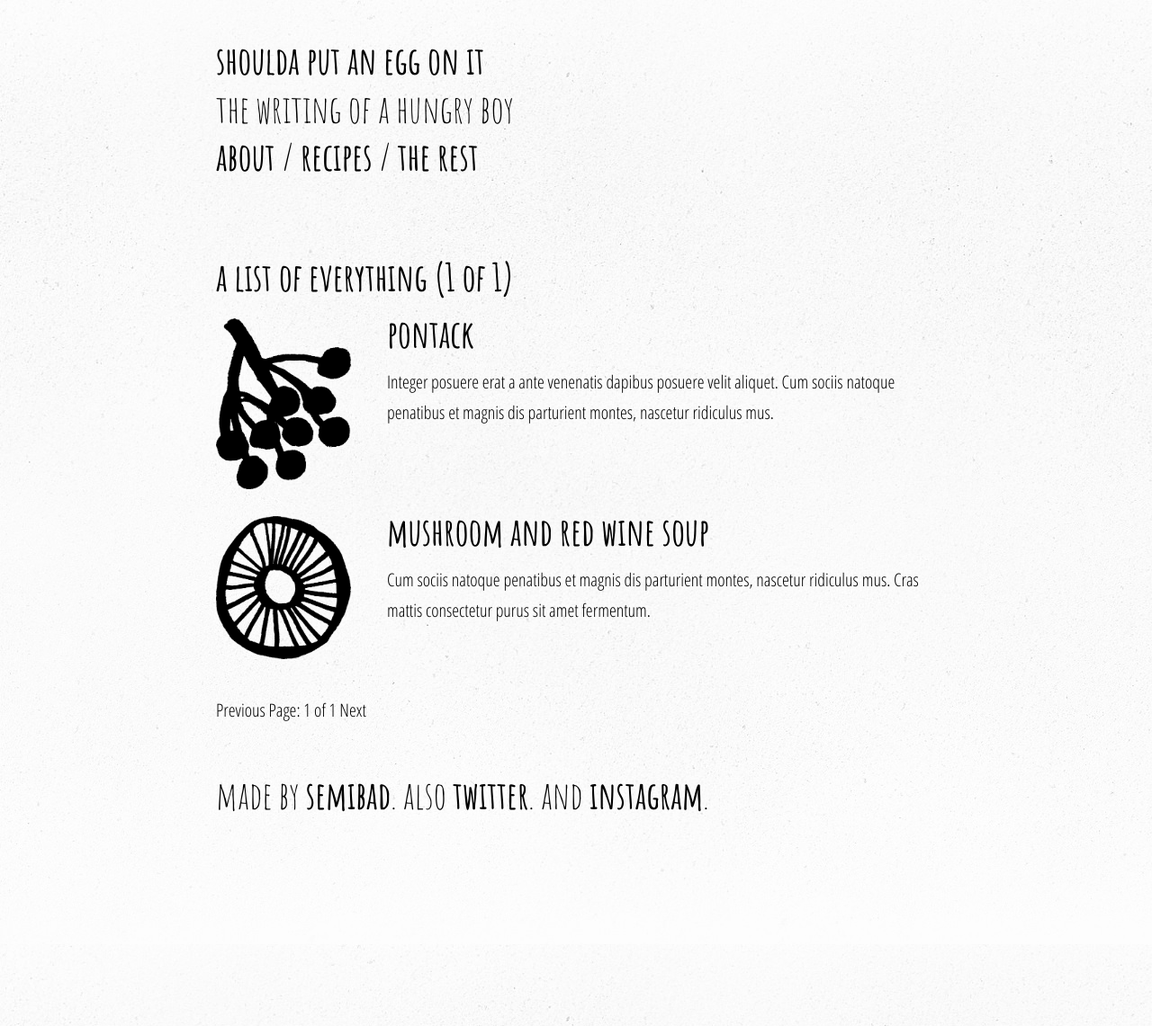
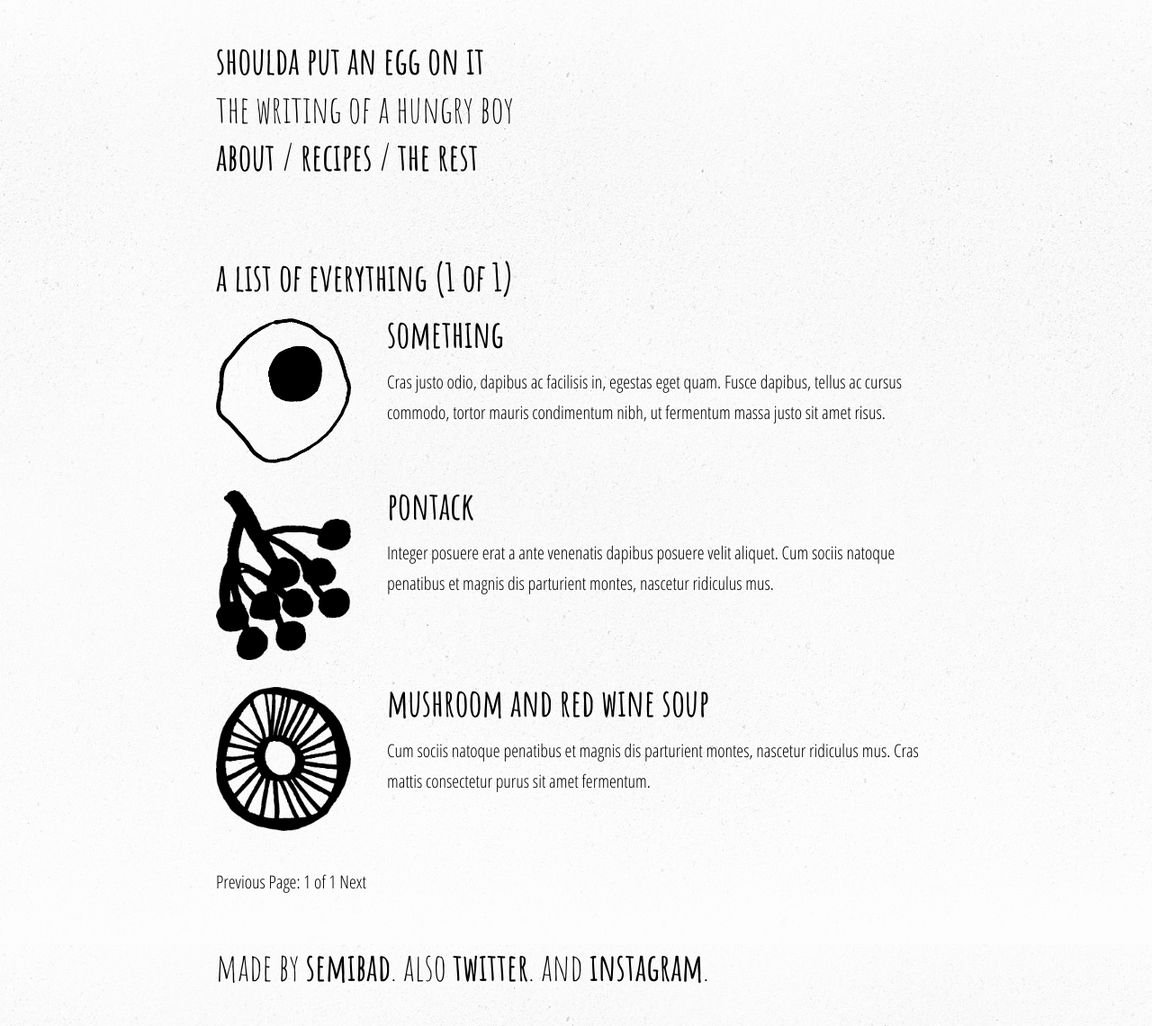
Before and after one commit to semibad/asmallkitchen, a Jekyll site: the page built from recipes/index.html, in a window 1280 px wide. Shown: the whole page at 90% size. Built offline with Jekyll 4.4.1, drawn with Linux system fonts in a browser that asks for light colours; the list of posts is cut into pages by our own code; before the commit the page ends 951 px from its top, so only the background shows below that.

Commit message:
template tweaks

```diff
--- a/_layouts/home.html
+++ b/_layouts/home.html
@@ -13,7 +13,11 @@
 
 		<article>
 
-			<img src="{{ post.illustration_image }}">
+			{% if post.illustration_image %}
+			<img src='{{ post.illustration_image }}'>
+			{% else %}
+			<img src='/img/egg.png'>
+			{% endif %}
 
 			<h3><a href='{{ post.url }}'>{{ post.title }}</a></h3>
 
--- a/_layouts/post.html
+++ b/_layouts/post.html
@@ -11,7 +11,11 @@
 
 		<section class='intro'>
 
+		   {% if page.illustration_image %}
 		   <img src='{{ page.illustration_image }}'>
+		   {% else %}
+	      <img src='/img/egg.png'>
+	      {% endif %}
 
 			<h3>{{ page.title }}</h3>
 
--- /dev/null
+++ b/_posts/2017-05-04-something.markdown
@@ -0,0 +1,29 @@
+---
+title: Something
+date: 2017-05-03 10:14:00 Z
+tags:
+- preserves
+- elderberries
+- foraging
+- sauce
+intro_text: Cras justo odio, dapibus ac facilisis in, egestas eget quam. Fusce dapibus, tellus ac cursus commodo, tortor mauris condimentum nibh, ut fermentum massa justo sit amet risus.
+illustration_image: false
+recipes:
+- ingredients:
+  - unit: 1kg
+    item: Elderberries (see notes)
+  - unit: 500g
+    item: cider vinegar
+  method_text: Curabitur blandit tempus porttitor. Nullam id dolor id nibh ultricies
+    vehicula ut id elit. Aenean lacinia bibendum nulla sed consectetur. Praesent commodo
+    cursus magna, vel scelerisque nisl consectetur et.
+  notes:
+  - Maecenas sed diam eget risus varius blandit sit amet non magna.
+inspirations:
+-
+layout: post
+---
+
+Etiam porta sem malesuada magna mollis euismod. Curabitur blandit tempus porttitor. Sed posuere consectetur est at lobortis. Sed posuere consectetur est at lobortis.
+
+Maecenas faucibus mollis interdum. Aenean eu leo quam. Pellentesque ornare sem lacinia quam venenatis vestibulum. Cum sociis natoque penatibus et magnis dis parturient montes, nascetur ridiculus mus. Lorem ipsum dolor sit amet, consectetur adipiscing elit.
--- a/recipes/index.html
+++ b/recipes/index.html
@@ -19,7 +19,11 @@
 
    		<article>
 
-   			<img src="{{ post.illustration_image }}">
+   			{% if post.illustration_image %}
+   			<img src='{{ post.illustration_image }}'>
+   			{% else %}
+   			<img src='/img/egg.png'>
+   			{% endif %}
 
    			<h3><a href='{{ post.url }}'>{{ post.title }}</a></h3>
 
```
Also changed, not shown: _uploads/egg.png (added), img/egg.png (added), img/icon.png (added), 1 other file.
